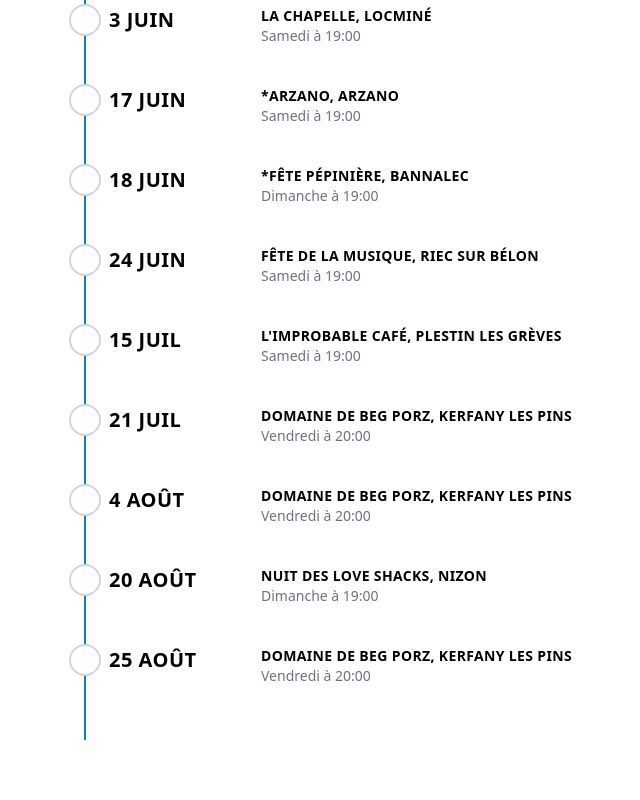
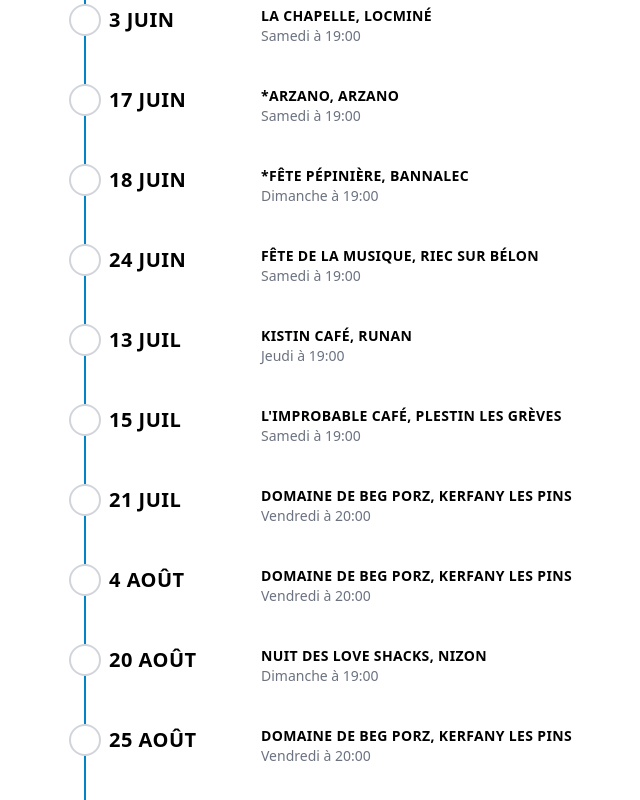
Before and after one commit to AlexandreKempf/en-tete-a-texte, a SvelteKit app: page /concerts in a window 1280 px wide. Shown: the part 926-1726 px from the top of the page, without its empty margins (571-1211 px from the left). Before the commit the page ends 1666 px from the top, so only its background shows below. Built offline with nearby package versions, Linux system fonts and the light colour scheme.

Commit message:
Update +page.svelte

```diff
--- a/src/routes/concerts/+page.svelte
+++ b/src/routes/concerts/+page.svelte
@@ -59,6 +59,10 @@
 		{
 			date: new Date(2023, 5, 24, 19, 0),
 			place: "Fête de la musique, Riec Sur Bélon"
+		},
+		{
+			date: new Date(2023, 6, 13, 19, 0),
+			place: "Kistin Café, Runan"
 		},
 		{
 			date: new Date(2023, 6, 15, 19, 0),
```
